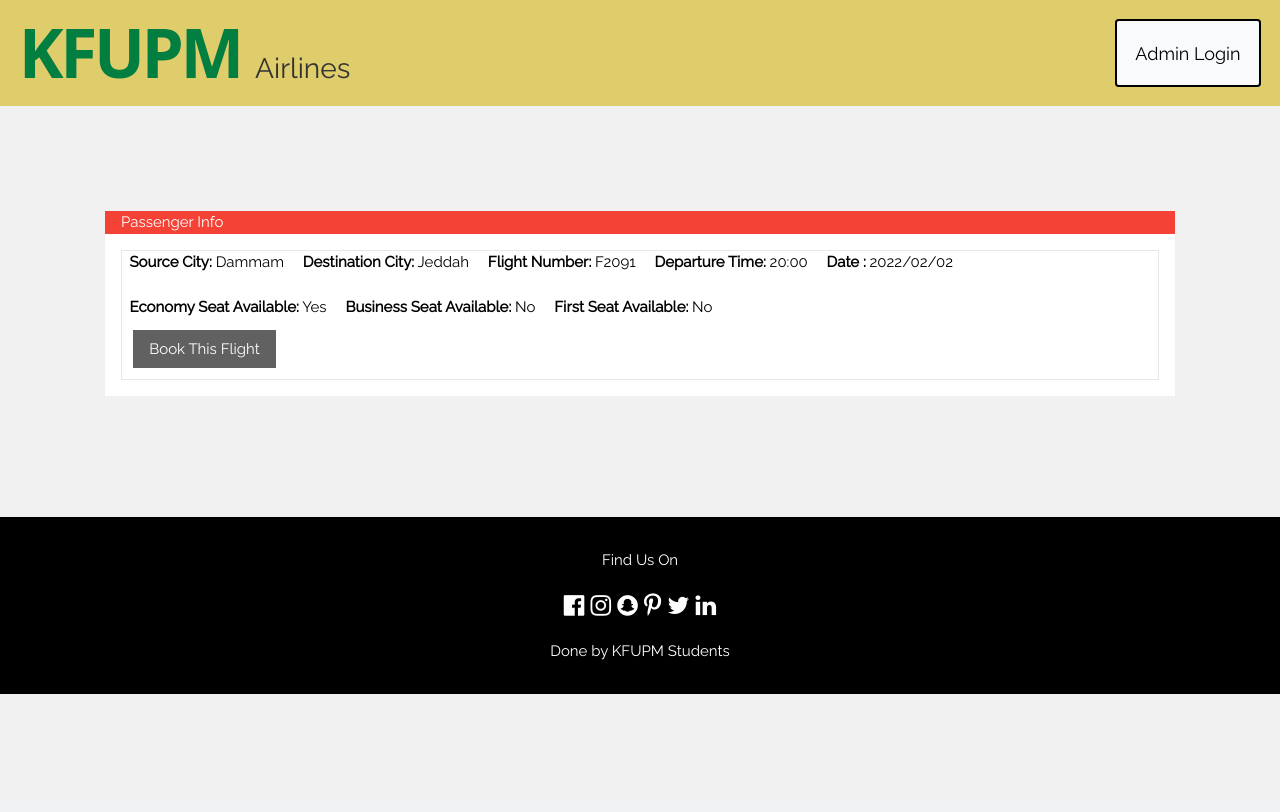
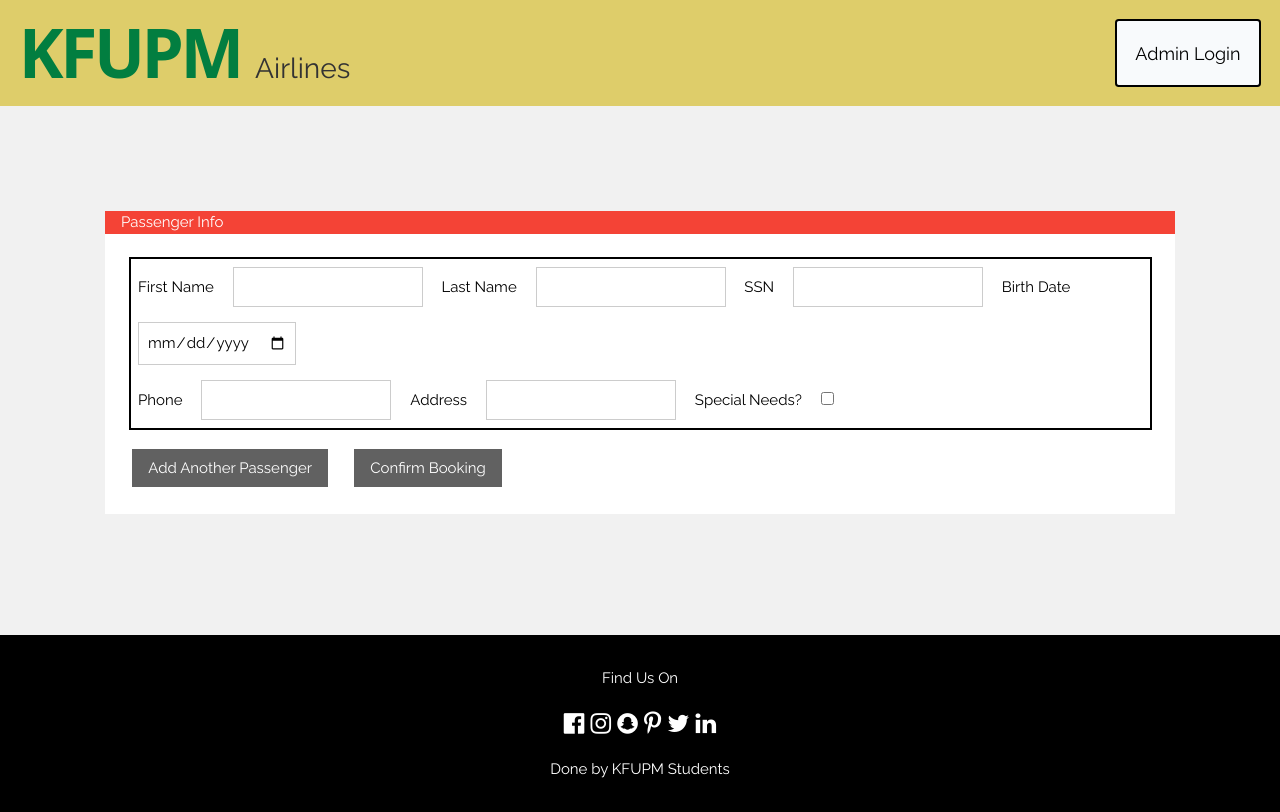
Before and after one commit to ammar-faifi/ics324, a Django app: template flight/templates/flight/data-entry.html in a window 1280 px wide. Before the commit the page ends 694 px from the top, so only its background shows below. Run offline with Django 4.2, Linux system fonts and the light colour scheme; the template is opened without the code that fills it, so the values that code supplies are empty; some libraries are stand-ins or nearby versions.

Commit message:
Added passenger info page

```diff
--- a/flight/templates/flight/data-entry.html
+++ b/flight/templates/flight/data-entry.html
@@ -8,24 +8,89 @@
       <h2>Passenger Info</h2>
     </div>
     <div class="w3-container w3-white w3-padding-16">
-      <!-- Loop through every flight-->
-      <div class="border">
-        <h2 class="p-2 inline"><strong>Source City: </strong> Dammam</h2>
-        <h2 class="p-2 inline"><strong>Destination City:</strong> Jeddah</h2>
-        <h2 class="p-2 inline"><strong>Flight Number:</strong> F2091</h2>
-        <h2 class="p-2 inline"><strong>Departure Time:</strong> 20:00</h2>
-        <h2 class="p-2 inline"><strong>Date :</strong> 2022/02/02</h2>
-        <br />
-        <br />
-        <h2 class="p-2 inline"><strong>Economy Seat Available:</strong> Yes</h2>
-        <h2 class="p-2 inline"><strong>Business Seat Available:</strong> No</h2>
-        <h2 class="p-2 inline"><strong>First Seat Available:</strong> No</h2>
-        <button class="w3-button w3-dark-grey block m-3">
-          Book This Flight
+      <form
+        id="form"
+        action="{% url 'flight:search_flight' %}"
+        method="post"
+        id=""
+      >
+        <!-- repeated for every passenger-->
+        <div class="passen border-2 m-2 border-black">
+          <label class="p-2">First Name</label>
+          <input
+            class="w3-input w3-border inline m-2 max-w-fit"
+            type="text"
+            name="first-name"
+            required
+          />
+          <label class="p-2">Last Name</label>
+          <input
+            class="w3-input w3-border inline m-2 max-w-fit"
+            type="text"
+            name="last-name"
+            required
+          />
+          <label class="p-2">SSN</label>
+          <input
+            class="w3-input w3-border inline m-2 max-w-fit"
+            type="number"
+            name="ssn"
+            required
+          />
+          <label class="p-2">Birth Date</label>
+          <input
+            class="w3-input w3-border inline m-2 max-w-fit"
+            type="date"
+            name="brith-date"
+            required
+          />
+          <br />
+          <label class="p-2">Phone</label>
+          <input
+            class="w3-input w3-border inline m-2 max-w-fit"
+            type="Phone"
+            name="phone"
+            required
+          />
+          <label class="p-2">Address</label>
+          <input
+            class="w3-input w3-border inline m-2 max-w-fit"
+            type="text"
+            name="address"
+            required
+          />
+          <label class="p-2">Special Needs?</label>
+          <input
+            class="inline m-2 max-w-fit"
+            type="checkbox"
+            name="special-needs"
+            required
+          />
+        </div>
+        <button
+          id="another-button"
+          class="w3-button w3-dark-grey m-3"
+          onclick="appendPassenger()"
+        >
+          Add Another Passenger
         </button>
-      </div>
+        <button class="w3-button w3-dark-grey m-3">Confirm Booking</button>
+      </form>
     </div>
   </div>
 </div>
 
+<script>
+  function appendPassenger() {
+    const container = document.getElementById("form");
+    const another_button = document.getElementById("another-button");
+
+    const requiredDiv = document.getElementsByClassName("passen")[0];
+    const clonedDiv = requiredDiv.cloneNode(true);
+
+    container.insertBefore(clonedDiv, another_button);
+    console.log(container);
+  }
+</script>
+
 {%endblock content %}
```
Also changed, not shown: flight/templates/flight/booking.html (+5 -28 lines), flight/templates/flight/index.html (+2 -12 lines).
